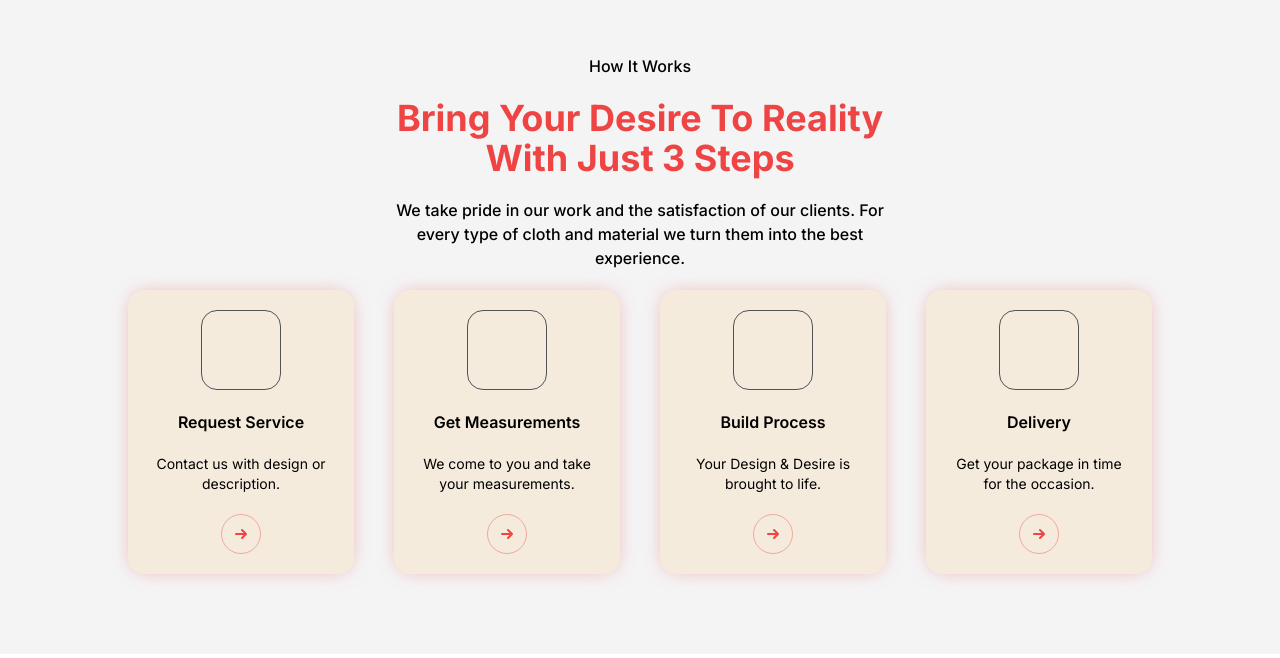
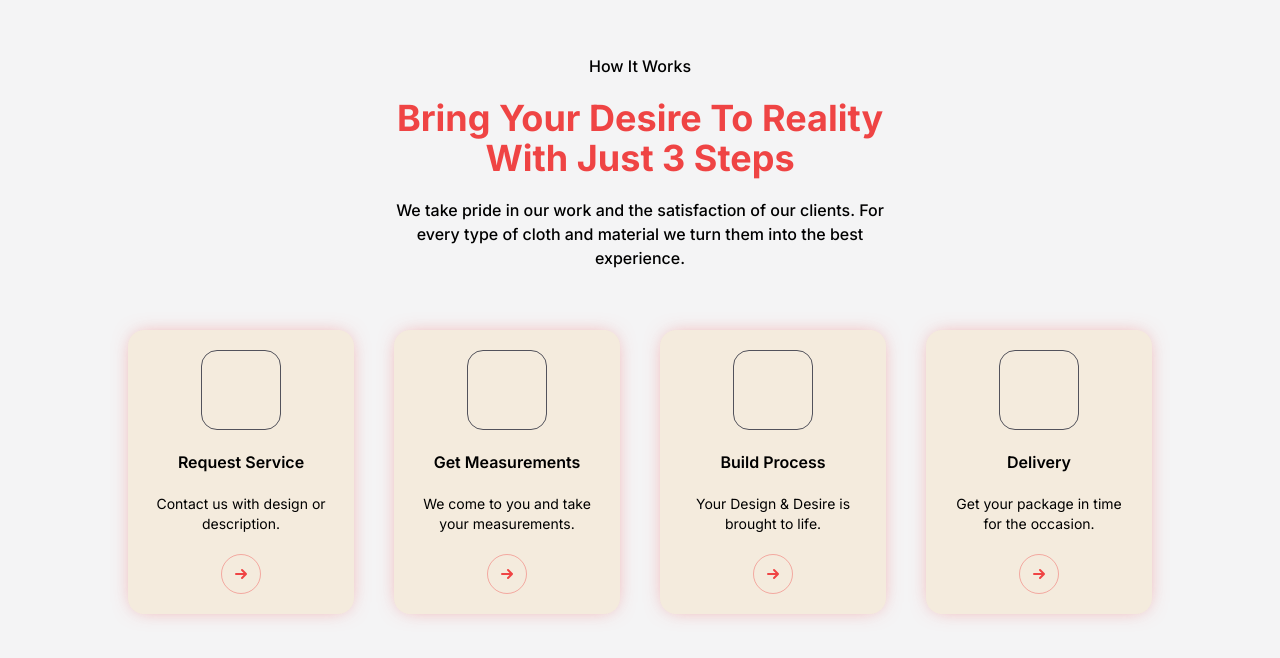
Before and after one commit to mmesomasaint/hulksmasher, a Next.js app: page / in a window 1280 px wide. Shown: the part 2046-2704 px from the top of the page. Built offline with nearby package versions, Linux system fonts and the light colour scheme.

Commit message:
Fix: Adjust spacing

```diff
--- a/app/page.tsx
+++ b/app/page.tsx
@@ -213,7 +213,7 @@ export default function Home() {
                 For every type of cloth and material we turn them into the best
                 experience.
               </TitleBox>
-              <div className='grid grid-cols-4 gap-10 place-items-stretch'>
+              <div className='grid grid-cols-4 gap-10 place-items-stretch mt-10'>
                 <HowCard title='Request Service'>
                   Contact us with design or description.
                 </HowCard>
```
